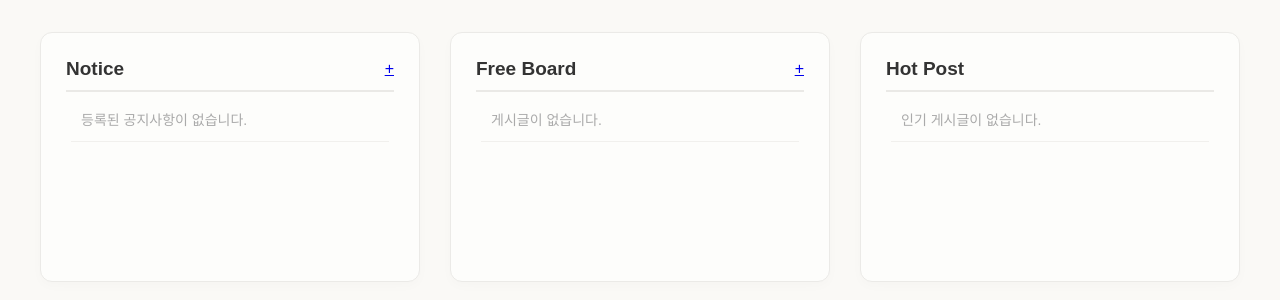
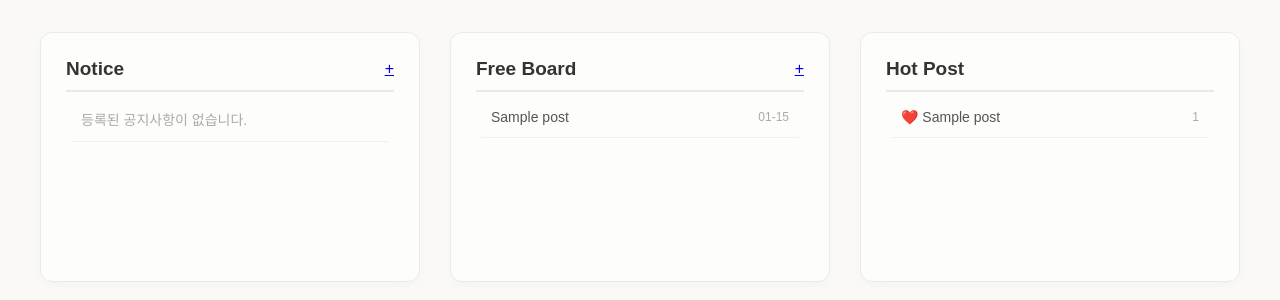
Before and after one commit to ANswer14/PaletteMe, a Django app: page / in a window 1280 px wide. Shown: the part 794-1094 px from the top of the page. Run offline with Django 5.2, Linux system fonts and the light colour scheme; tables that the repository leaves empty hold one stand-in row (values such as "Sample post").

Commit message:
FEAT: 메인 화면의 Hot Post, Free Board 기능 구현

```diff
--- a/boards/models.py
+++ b/boards/models.py
@@ -37,13 +37,6 @@ class Post(models.Model):
     view_count = models.PositiveIntegerField(default=0)
     created_at = models.DateTimeField(auto_now_add=True)
     updated_at = models.DateTimeField(auto_now=True)
-
-    # 좋아요를 누른 유저들
-    like_users = models.ManyToManyField(
-        settings.AUTH_USER_MODEL,
-        related_name='like_posts',
-        blank=True
-    )
 
     def __str__(self):
         return f"[{self.category}] {self.title}"
--- a/boards/static/boards/css/QnA1.css
+++ b/boards/static/boards/css/QnA1.css
@@ -52,7 +52,6 @@
 }
 
 .search-select { border: none; background: none; outline: none; padding-right: 10px; font-size: 14px; }
-.divider { width: 1px; height: 14px; background: #ddd; margin: 0 10px; }
 .search-form input { border: none; background: none; outline: none; width: 180px; }
 .search-btn {
     background: var(--point-color);
--- a/boards/static/boards/css/board1.css
+++ b/boards/static/boards/css/board1.css
@@ -43,7 +43,6 @@
 }
 
 .search-select { border: none; background: transparent; font-size: 14px; outline: none; color: #555; }
-.divider { width: 1px; height: 14px; background: #ccc; margin: 0 12px; }
 .search-form input { border: none; background: transparent; outline: none; width: 190px; }
 .search-btn {
     background: var(--main-dark);
--- a/boards/static/boards/js/board2.js
+++ b/boards/static/boards/js/board2.js
@@ -31,6 +31,7 @@ async function toggleLike(postId) {
         const data = await response.json();
         if (response.ok) {
             document.getElementById('likeIcon').innerText = data.liked ? '❤️' : '♡';
+            console.log(data.like_count)
             document.getElementById('likeCount').innerText = data.like_count;
         } else {
             Swal.fire({ icon: 'warning', text: '로그인이 필요합니다.', confirmButtonColor: '#f39898' });
--- a/boards/templates/boards/board2.html
+++ b/boards/templates/boards/board2.html
@@ -159,6 +159,7 @@
             const data = await response.json();
             if (response.ok) {
                 document.getElementById('like-icon').innerText = data.liked ? '❤️' : '♡';
+                console.log(data.like_count);
                 document.getElementById('like-count').innerText = data.like_count;
                 const btn = document.getElementById('like-btn');
                 data.liked ? btn.classList.add('active') : btn.classList.remove('active');
--- a/core/views.py
+++ b/core/views.py
@@ -1,5 +1,5 @@
+from django.db.models.aggregates import Count
 from django.shortcuts import render
-
 from boards.models import Post
 
 
@@ -7,4 +7,8 @@ from boards.models import Post
 
 def index(request):
     recent_notices = Post.objects.filter(category='NOTICE').order_by('-created_at')[:3]
-    return render(request, 'main.html', {'recent_notices': recent_notices})
+    recent_free_posts = Post.objects.filter(category='FREE').order_by('-created_at')[:3]
+    hot_free_posts = Post.objects.filter(category='FREE').annotate(
+        like_count=Count("likes")
+    ).order_by("-like_count", "-created_at")[:3]
+    return render(request, 'main.html', {'recent_notices': recent_notices, 'recent_free_posts': recent_free_posts, 'hot_free_posts': hot_free_posts})
--- a/templates/main.html
+++ b/templates/main.html
@@ -63,11 +63,8 @@
                 {% for post in recent_free_posts %}
                 <li>
                     <!-- [중요] 경로 확인할것!!!!!! -->
-                    <a href="/boards/boardDetail/{{ post.id }}">
+                    <a href="/boards/freeDetail?no={{ post.post_id }}">
                         {{ post.title }}
-                        {% if post.comment_count > 0 %}
-                            <span class="comment-count">[{{ post.comment_count }}]</span>
-                        {% endif %}
                     </a>
                     <span class="summary-date">{{ post.created_at|date:"m-d" }}</span>
                 </li>
@@ -84,14 +81,14 @@
         </div>
         <ul class="summary-list">
             <!-- [이름확인!!!!] 좋아요 많은 순 3개 -->
-            {% if top_liked_posts %}
-                {% for post in top_liked_posts %}
+            {% if hot_free_posts %}
+                {% for hot_post in hot_free_posts %}
                 <li>
                     <!-- [중요] 경로 확인할것!!!!!! -->
-                    <a href="/boards/boardDetail/{{ post.id }}">
-                        <span class="like-icon">❤️</span> {{ post.title }}
+                    <a href="/boards/freeDetail?no={{ hot_post.post_id }}">
+                        <span class="like-icon">❤️</span> {{ hot_post.title }}
                     </a>
-                    <span class="like-count">{{ post.like_count }}</span>
+                    <span class="like-count">{{ hot_post.likes.count }}</span>
                 </li>
                 {% endfor %}
             {% else %}
```
